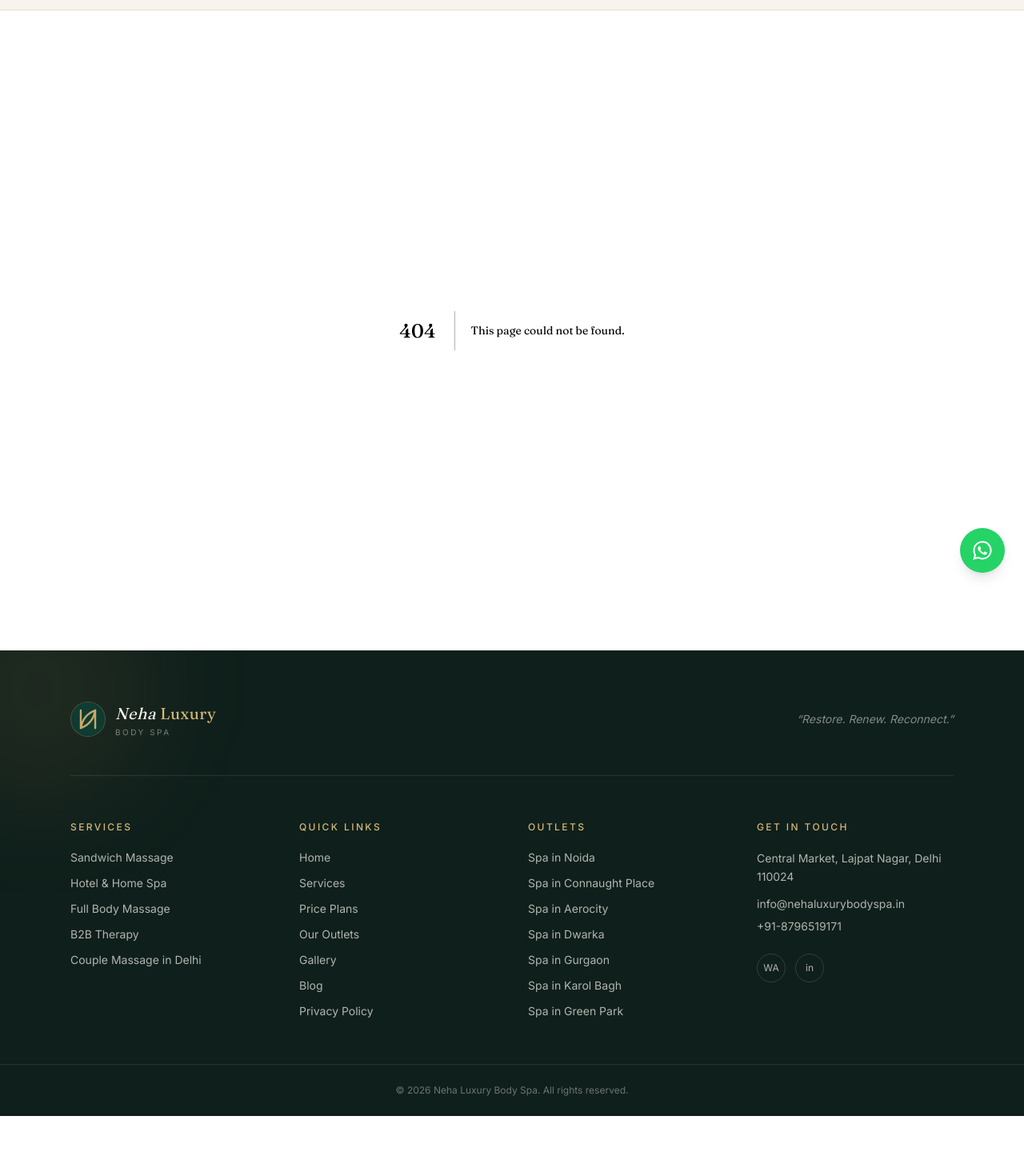
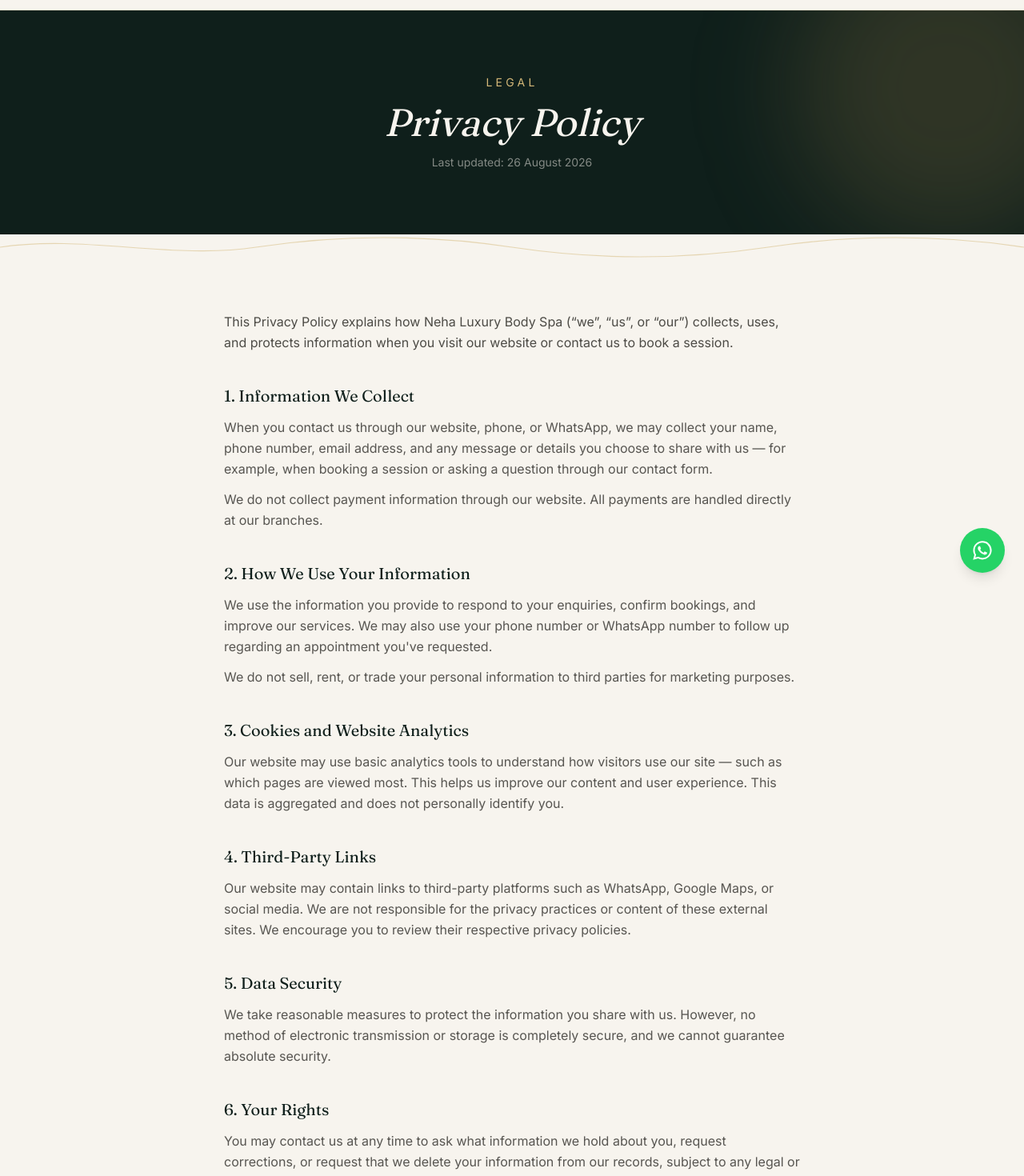
Before and after one commit to riteshcode/nehaluxurybodyspa, a Next.js app: page /privacy-policy in a window 1280 px wide. Before the commit this address had no page. Shown: the part 60-1530 px from the top of the page at 80% size. Before the commit the page ends 1455 px from the top, so only its background shows below. Built offline with nearby package versions, Linux system fonts and the light colour scheme.

Commit message:
Chronical ads

```diff
--- a/app/blog/page.tsx
+++ b/app/blog/page.tsx
@@ -3,11 +3,15 @@
 import RippleDivider from "@/components/RippleDivider";
 import BrandImage from "@/components/BrandImage";
 import { blogPosts, brand } from "@/lib/data";
+import { SITE_URL } from "@/lib/config";
 
 export const metadata: Metadata = {
   title: "Blog",
   description:
     "Wellness tips, massage guides and self-care advice from Neha Luxury Body Spa, Delhi NCR.",
+  alternates: {
+    canonical: `${SITE_URL}/blog`,
+  },
 };
 
 function formatDate(iso: string) {
--- a/app/branches/page.tsx
+++ b/app/branches/page.tsx
@@ -3,11 +3,15 @@
 import RippleDivider from "@/components/RippleDivider";
 import BrandImage from "@/components/BrandImage";
 import { branches, brand } from "@/lib/data";
+import { SITE_URL } from "@/lib/config";
 
 export const metadata: Metadata = {
   title: "Our Branches in Delhi NCR",
   description:
     "Find the Neha Luxury Body Spa branch nearest to you across Delhi NCR, with address, hours and contact details.",
+  alternates: {
+    canonical: `${SITE_URL}/branches`,
+  },
 };
 
 export default function BranchesPage() {
--- a/app/contact/page.tsx
+++ b/app/contact/page.tsx
@@ -2,11 +2,15 @@
 import RippleDivider from "@/components/RippleDivider";
 import ContactForm from "@/components/ContactForm";
 import { brand, branches } from "@/lib/data";
+import { SITE_URL } from "@/lib/config";
 
 export const metadata: Metadata = {
   title: "Contact & Book Now",
   description:
     "Get in touch with Neha Luxury Body Spa to book a session at your nearest Delhi NCR branch.",
+  alternates: {
+    canonical: `${SITE_URL}/contact`,
+  },
 };
 
 export default function ContactPage() {
--- a/app/gallery/page.tsx
+++ b/app/gallery/page.tsx
@@ -2,11 +2,15 @@
 import RippleDivider from "@/components/RippleDivider";
 import BrandImage from "@/components/BrandImage";
 import { brand } from "@/lib/data";
+import { SITE_URL } from "@/lib/config";
 
 export const metadata: Metadata = {
   title: "Gallery",
   description:
     "A glimpse into the calm, private spaces at Neha Luxury Body Spa branches across Delhi NCR.",
+  alternates: {
+    canonical: `${SITE_URL}/gallery`,
+  },
 };
 
 // TODO: Replace each entry's `src` with a real photo path once available,
--- a/app/pricing/page.tsx
+++ b/app/pricing/page.tsx
@@ -1,11 +1,15 @@
 import type { Metadata } from "next";
 import { services, pricingPackages, brand } from "@/lib/data";
 import RippleDivider from "@/components/RippleDivider";
+import { SITE_URL } from "@/lib/config";
 
 export const metadata: Metadata = {
   title: "Our Pricing",
   description:
     "Transparent pricing for all body massage and wellness services at Neha Luxury Body Spa, Delhi NCR.",
+  alternates: {
+    canonical: `${SITE_URL}/pricing`,
+  },
 };
 
 const pricingNotes = [
@@ -62,8 +66,7 @@
           {pricingPackages.map((p) => (
             <div
               key={p.name}
-              className={`relative rounded-2xl border p-8 ${
-                p.popular
+              className={`relative rounded-2xl border p-8 ${p.popular
                   ? "border-brass bg-ink text-cream"
                   : "border-charcoal/10 bg-white/60"
                 }`}
@@ -74,36 +77,31 @@
                 </span>
               )}
               <p
-                className={`font-display text-xl ${
-                  p.popular ? "text-cream" : "text-ink"
+                className={`font-display text-xl ${p.popular ? "text-cream" : "text-ink"
                   }`}
               >
                 {p.name}
               </p>
               <p
-                className={`mt-3 font-display text-3xl ${
-                  p.popular ? "text-brass-light" : "text-brass"
+                className={`mt-3 font-display text-3xl ${p.popular ? "text-brass-light" : "text-brass"
                   }`}
               >
                 {p.price}
                 <span
-                  className={`ml-2 text-sm ${
-                    p.popular ? "text-cream/50" : "text-charcoal/50"
+                  className={`ml-2 text-sm ${p.popular ? "text-cream/50" : "text-charcoal/50"
                     }`}
                 >
                   {p.period}
                 </span>
               </p>
               <ul
-                className={`mt-6 space-y-2 text-sm ${
-                  p.popular ? "text-cream/70" : "text-charcoal/70"
+                className={`mt-6 space-y-2 text-sm ${p.popular ? "text-cream/70" : "text-charcoal/70"
                   }`}
               >
                 {p.features.map((f) => (
                   <li key={f} className="flex items-start gap-2">
                     <span
-                      className={`mt-1.5 h-1 w-1 shrink-0 rounded-full ${
-                        p.popular ? "bg-brass-light" : "bg-brass"
+                      className={`mt-1.5 h-1 w-1 shrink-0 rounded-full ${p.popular ? "bg-brass-light" : "bg-brass"
                         }`}
                     />
                     {f}
@@ -114,8 +112,7 @@
                 href={brand.social.whatsapp}
                 target="_blank"
                 rel="noopener noreferrer"
-                className={`mt-7 block rounded-full px-6 py-3 text-center text-sm font-medium transition ${
-                  p.popular
+                className={`mt-7 block rounded-full px-6 py-3 text-center text-sm font-medium transition ${p.popular
                     ? "bg-brass text-ink hover:bg-brass-light"
                     : "bg-ink text-cream hover:bg-ink-soft"
                   }`}
@@ -142,8 +139,7 @@
               <a
                 key={s.slug}
                 href={`/services/${s.slug}`}
-                className={`flex items-center justify-between gap-6 px-6 py-5 transition hover:bg-brass/5 ${
-                  i !== services.length - 1 ? "border-b border-charcoal/10" : ""
+                className={`flex items-center justify-between gap-6 px-6 py-5 transition hover:bg-brass/5 ${i !== services.length - 1 ? "border-b border-charcoal/10" : ""
                   }`}
               >
                 <div>
--- /dev/null
+++ b/app/privacy-policy/page.tsx
@@ -0,0 +1,120 @@
+import type { Metadata } from "next";
+import RippleDivider from "@/components/RippleDivider";
+import { brand } from "@/lib/data";
+import { SITE_URL } from "@/lib/config";
+
+export const metadata: Metadata = {
+  title: "Privacy Policy",
+  description: `Privacy Policy for ${brand.name} — how we collect, use and protect your information.`,
+  alternates: {
+    canonical: `${SITE_URL}/privacy-policy`,
+  },
+};
+
+const lastUpdated = "26 August 2026";
+
+const sections = [
+  {
+    title: "1. Information We Collect",
+    body: [
+      "When you contact us through our website, phone, or WhatsApp, we may collect your name, phone number, email address, and any message or details you choose to share with us — for example, when booking a session or asking a question through our contact form.",
+      "We do not collect payment information through our website. All payments are handled directly at our branches.",
+    ],
+  },
+  {
+    title: "2. How We Use Your Information",
+    body: [
+      "We use the information you provide to respond to your enquiries, confirm bookings, and improve our services. We may also use your phone number or WhatsApp number to follow up regarding an appointment you've requested.",
+      "We do not sell, rent, or trade your personal information to third parties for marketing purposes.",
+    ],
+  },
+  {
+    title: "3. Cookies and Website Analytics",
+    body: [
+      "Our website may use basic analytics tools to understand how visitors use our site — such as which pages are viewed most. This helps us improve our content and user experience. This data is aggregated and does not personally identify you.",
+    ],
+  },
+  {
+    title: "4. Third-Party Links",
+    body: [
+      "Our website may contain links to third-party platforms such as WhatsApp, Google Maps, or social media. We are not responsible for the privacy practices or content of these external sites. We encourage you to review their respective privacy policies.",
+    ],
+  },
+  {
+    title: "5. Data Security",
+    body: [
+      "We take reasonable measures to protect the information you share with us. However, no method of electronic transmission or storage is completely secure, and we cannot guarantee absolute security.",
+    ],
+  },
+  {
+    title: "6. Your Rights",
+    body: [
+      "You may contact us at any time to ask what information we hold about you, request corrections, or request that we delete your information from our records, subject to any legal or operational requirements.",
+    ],
+  },
+  {
+    title: "7. Changes to This Policy",
+    body: [
+      "We may update this Privacy Policy from time to time to reflect changes in our practices or for legal reasons. Any changes will be posted on this page with an updated revision date.",
+    ],
+  },
+  {
+    title: "8. Contact Us",
+    body: [
+      `If you have any questions about this Privacy Policy or how your information is handled, please reach out to us at ${brand.email} or call us at ${brand.phone}.`,
+    ],
+  },
+];
+
+export default function PrivacyPolicyPage() {
+  return (
+    <main>
+      {/* Hero */}
+      <section className="relative overflow-hidden bg-ink py-20 text-cream">
+        <div
+          className="pointer-events-none absolute -right-24 -top-24 h-96 w-96 rounded-full bg-brass/20 blur-3xl"
+          aria-hidden="true"
+        />
+        <div className="relative mx-auto max-w-3xl px-6 text-center">
+          <p className="text-sm uppercase tracking-[0.3em] text-brass-light">
+            Legal
+          </p>
+          <h1 className="mt-4 font-display text-4xl italic md:text-5xl">
+            Privacy Policy
+          </h1>
+          <p className="mt-4 text-sm text-cream/50">
+            Last updated: {lastUpdated}
+          </p>
+        </div>
+      </section>
+      <RippleDivider tone="ink" />
+
+      {/* Content */}
+      <section className="mx-auto max-w-3xl px-6 py-16">
+        <p className="leading-relaxed text-charcoal/80">
+          This Privacy Policy explains how {brand.name} (&ldquo;we&rdquo;,
+          &ldquo;us&rdquo;, or &ldquo;our&rdquo;) collects, uses, and
+          protects information when you visit our website or contact us to
+          book a session.
+        </p>
+
+        <div className="mt-10 space-y-10">
+          {sections.map((section) => (
+            <div key={section.title}>
+              <h2 className="font-display text-xl text-ink">
+                {section.title}
+              </h2>
+              <div className="mt-3 space-y-3">
+                {section.body.map((para, i) => (
+                  <p key={i} className="leading-relaxed text-charcoal/75">
+                    {para}
+                  </p>
+                ))}
+              </div>
+            </div>
+          ))}
+        </div>
+      </section>
+    </main>
+  );
+}
--- a/app/services/page.tsx
+++ b/app/services/page.tsx
@@ -3,11 +3,15 @@
 import RippleDivider from "@/components/RippleDivider";
 import BrandImage from "@/components/BrandImage";
 import { services, brand } from "@/lib/data";
+import { SITE_URL } from "@/lib/config";
 
 export const metadata: Metadata = {
   title: "Our Services",
   description:
     "Explore body massage, couple spa, B2B therapy and other wellness rituals at Neha Luxury Body Spa, with transparent pricing.",
+  alternates: {
+    canonical: `${SITE_URL}/services`,
+  },
 };
 
 const trustPoints = [
```
Lines whose indentation alone changed are shown as unchanged.
